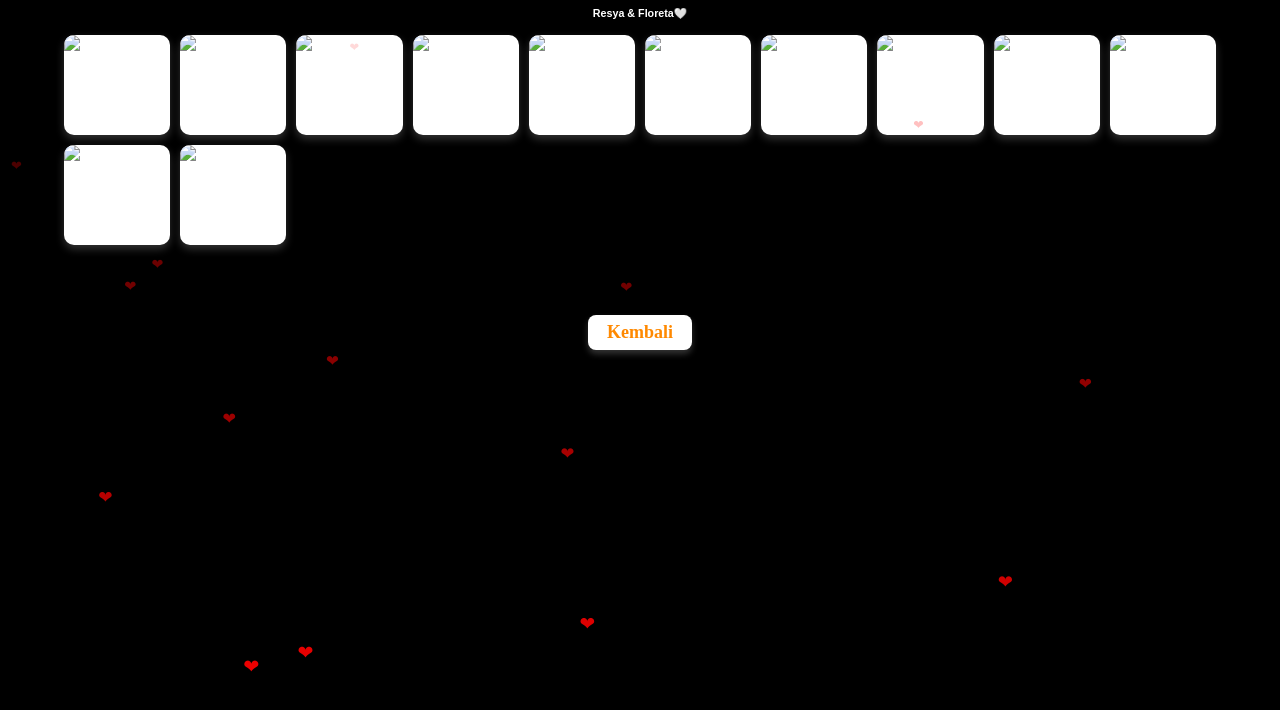
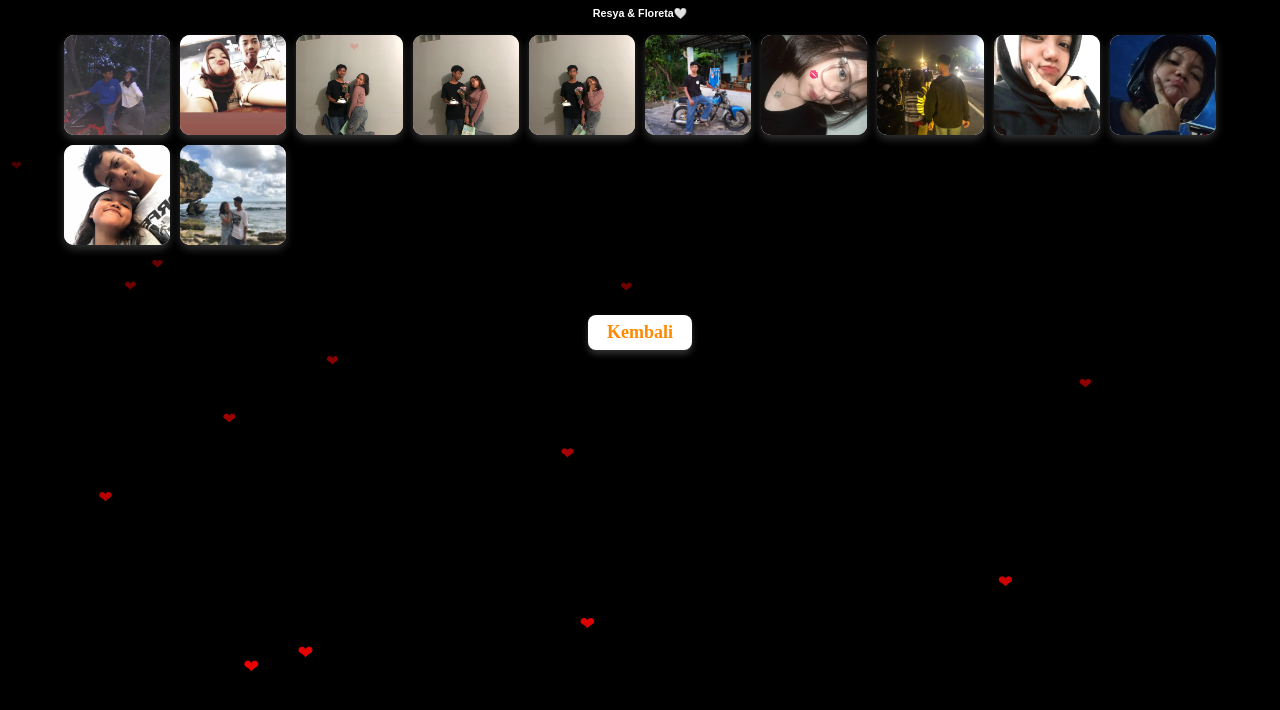
Before and after one commit to Theboujack/You-and-Me, a plain HTML site: page galery.html in a window 1280 px wide. Shown: the part 86-796 px from the top of the page. Drawn offline with Linux system fonts and the light colour scheme; a web font is replaced by a local one.

Commit message:
galery.html

```diff
--- a/galery.html
+++ b/galery.html
@@ -90,18 +90,18 @@
     <h1>Galeri</h1>
     <h6>Resya & Floreta🤍<h6>
     <div class="gallery-container">
-        <div class="gallery-item"><img src="img/foto1.jpg" alt="Foto 1"></div>
-        <div class="gallery-item"><img src="img/foto2.jpg" alt="Foto 2"></div>
-        <div class="gallery-item"><img src="img/foto3.jpg" alt="Foto 3"></div>
-        <div class="gallery-item"><img src="img/foto4.jpg" alt="Foto 4"></div>
-        <div class="gallery-item"><img src="img/foto5.jpg" alt="Foto 5"></div>
-        <div class="gallery-item"><img src="img/foto6.jpg" alt="Foto 6"></div>
-        <div class="gallery-item"><img src="img/foto7.jpg" alt="Foto 7"></div>
-        <div class="gallery-item"><img src="img/foto8.jpg" alt="Foto 8"></div>
-        <div class="gallery-item"><img src="img/foto9.jpg" alt="Foto 9"></div>
-        <div class="gallery-item"><img src="img/foto10.jpg" alt="Foto 10"></div>
-        <div class="gallery-item"><img src="img/foto11.png" alt="Foto 10"></div>
-        <div class="gallery-item"><img src="img/foto12.jpg" alt="Foto 10"></div>
+        <div class="gallery-item"><img src="foto1.jpg" alt="Foto 1"></div>
+        <div class="gallery-item"><img src="foto2.jpg" alt="Foto 2"></div>
+        <div class="gallery-item"><img src="foto3.jpg" alt="Foto 3"></div>
+        <div class="gallery-item"><img src="foto4.jpg" alt="Foto 4"></div>
+        <div class="gallery-item"><img src="foto5.jpg" alt="Foto 5"></div>
+        <div class="gallery-item"><img src="foto6.jpg" alt="Foto 6"></div>
+        <div class="gallery-item"><img src="foto7.jpg" alt="Foto 7"></div>
+        <div class="gallery-item"><img src="foto8.jpg" alt="Foto 8"></div>
+        <div class="gallery-item"><img src="foto9.jpg" alt="Foto 9"></div>
+        <div class="gallery-item"><img src="foto10.jpg" alt="Foto 10"></div>
+        <div class="gallery-item"><img src="foto11.png" alt="Foto 10"></div>
+        <div class="gallery-item"><img src="foto12.jpg" alt="Foto 10"></div>
     </div>
     <a href="index.html" class="button">Kembali</a>
     <script>
```
